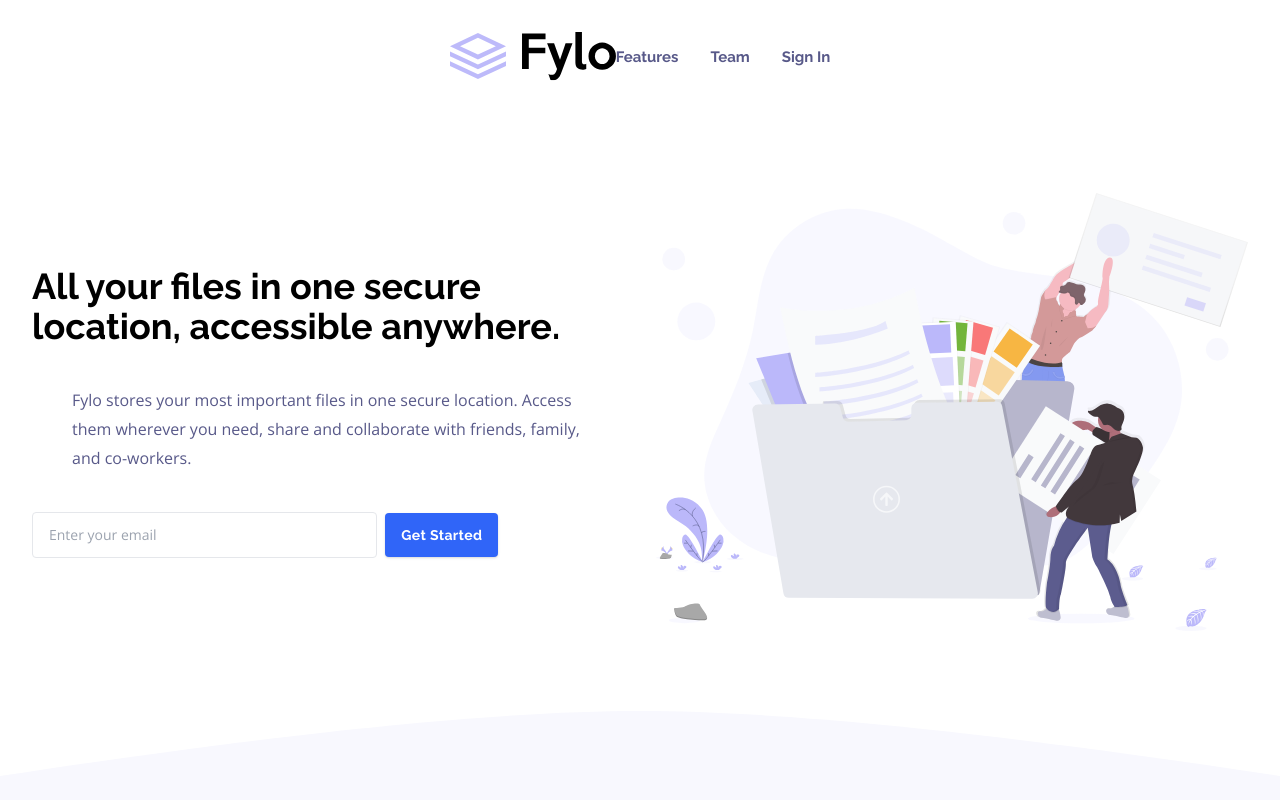
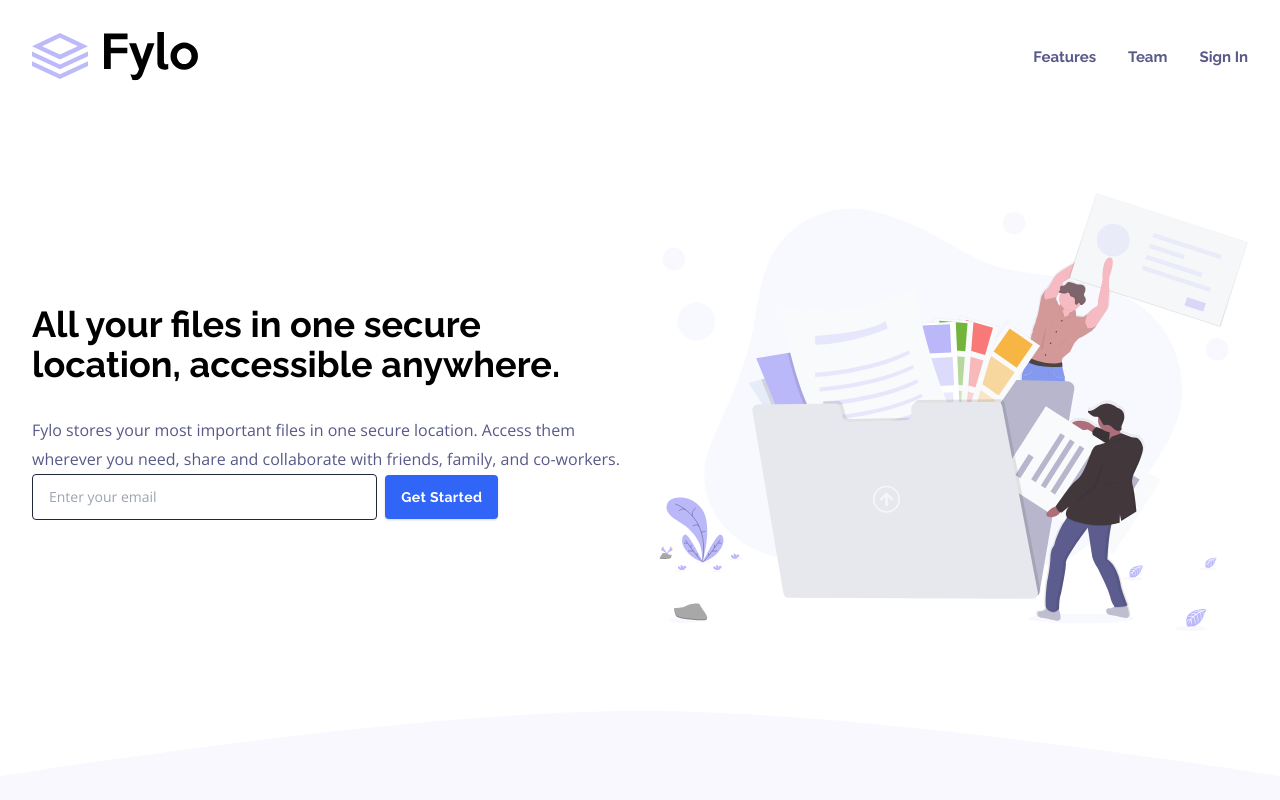
Before and after one commit to WaMungai/fylolp-two-column-layout, a website: page index.html in a window 1280 px wide. Shown: the top 800 px of the page. Drawn offline with nearby package versions, Linux system fonts and the light colour scheme.

Commit message:
Refator header styles

```diff
--- a/index.html
+++ b/index.html
@@ -28,7 +28,7 @@
     <title>Frontend Mentor | Fylo landing page with two column layout</title>
   </head>
   <body>
-    <header class="flex items-center justify-center p-8 max-w-7xl mx-auto">
+    <header class="flex items-center justify-between p-8 max-w-7xl mx-auto">
       <div>
         <img src="./images/logo.svg" alt="Fylo" class="w-32 lg:w-auto" />
       </div>
@@ -47,7 +47,7 @@
         <h1 class="font-bold text-4xl mb-8">
           All your files in one secure location, accessible anywhere.
         </h1>
-        <p class="m-10">
+        <p class="md-10">
           Fylo stores your most important files in one secure location. Access
           them wherever you need, share and collaborate with friends, family,
           and co-workers.
@@ -59,7 +59,7 @@
             id="email"
             placeholder="Enter your email"
             required
-            class="border border-gray- rounded py-3 px-4 text-sm w-full lg:w-7/12"
+            class="border border-gray-800 rounded py-3 px-4 text-sm w-full lg:w-7/12"
           />
           <button
             type="submit"
```
